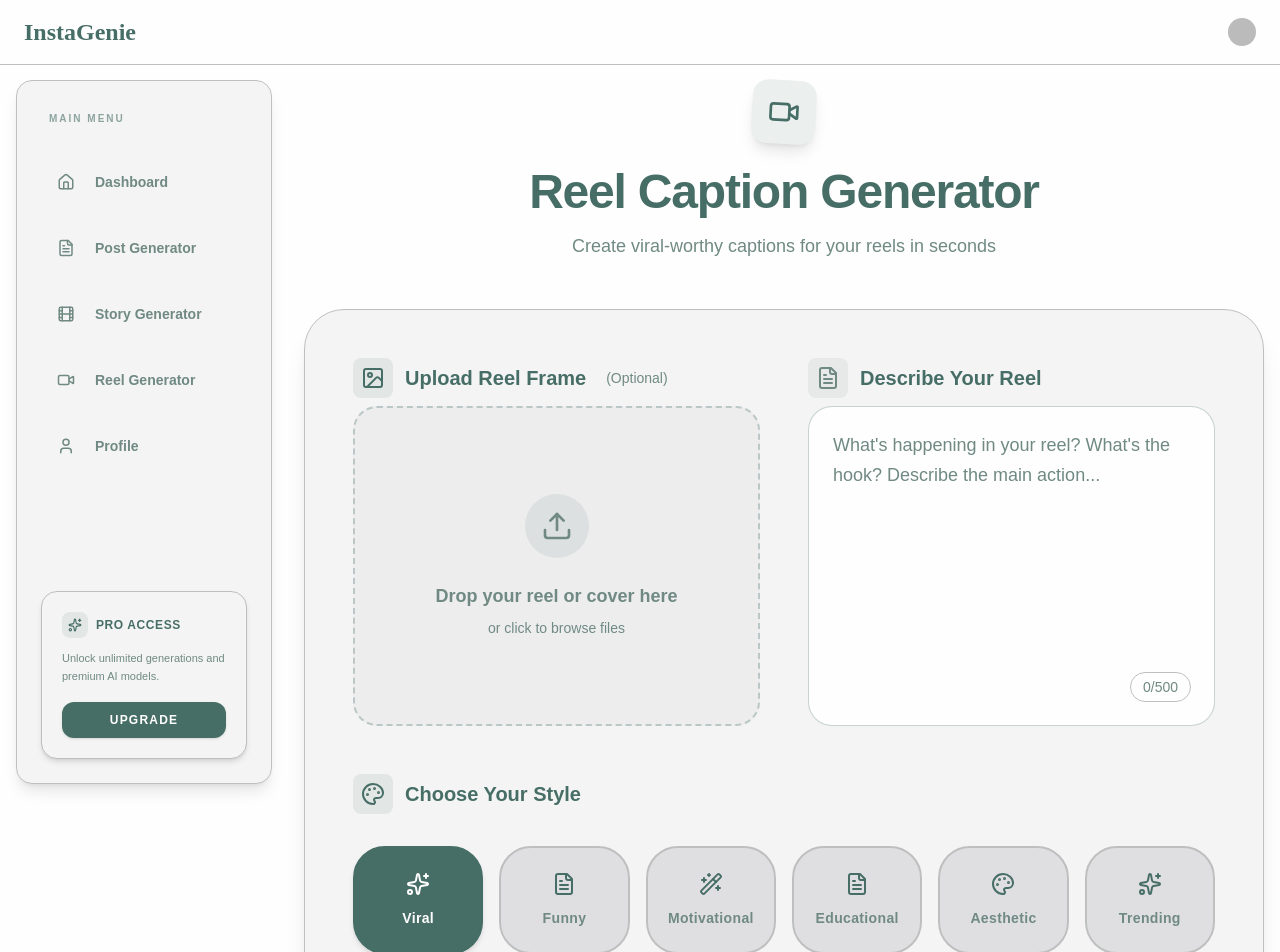
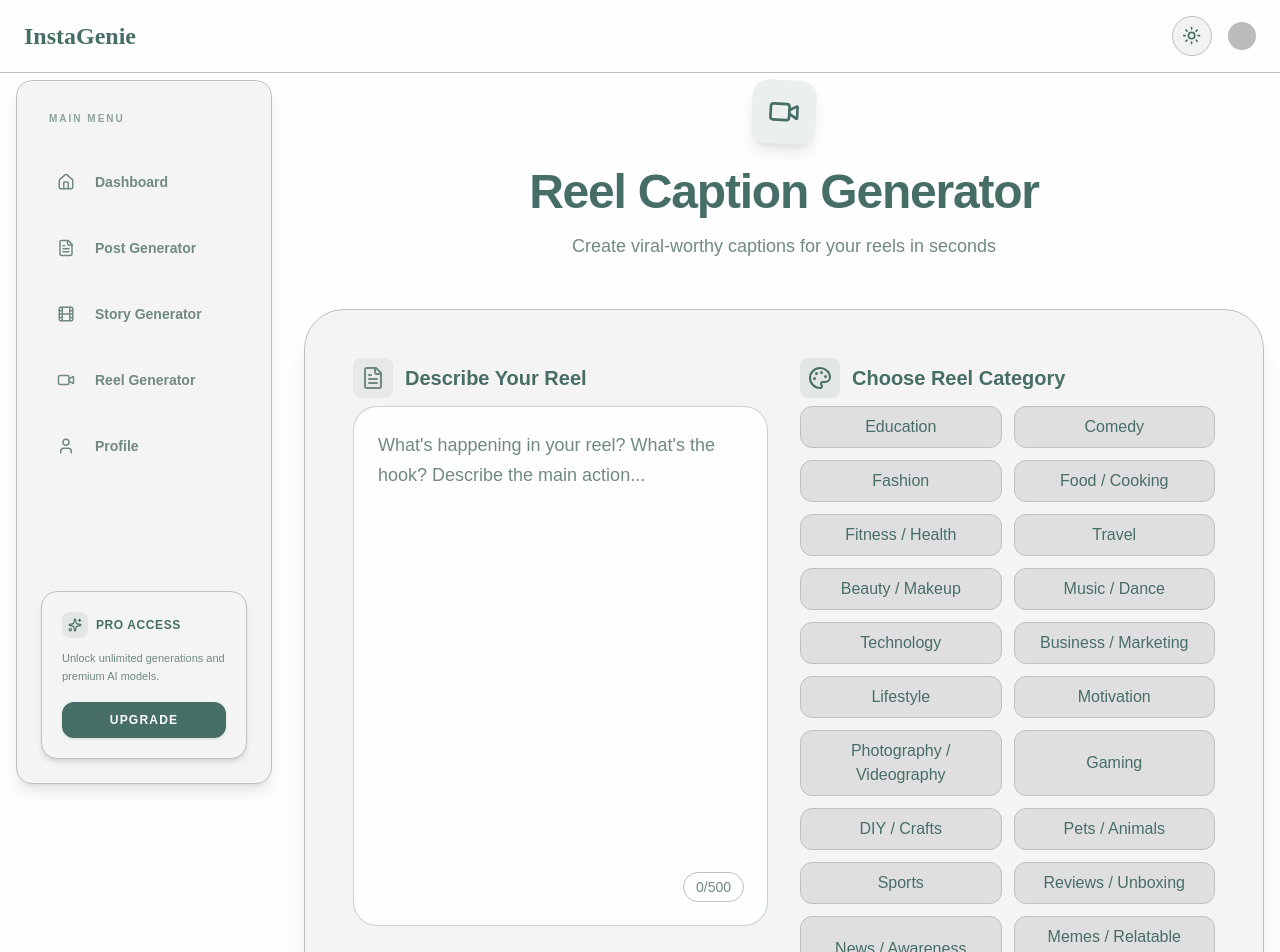
Before and after one commit to SSwanshi/InstaGenie, a Next.js app: page /dashboard/reel/caption in a window 1280 px wide. Shown: the top 952 px of the page. Built offline with nearby package versions, Linux system fonts and the light colour scheme; no server answers; sample sign-in values are in the browser's storage; some icons are missing; a web font is replaced by a local one.

Commit message:
reel caption generate functionality

```diff
--- /dev/null
+++ b/src/app/api/reels/generate-caption/route.ts
@@ -0,0 +1,81 @@
+import { NextRequest, NextResponse } from "next/server";
+import { GoogleGenerativeAI, Content } from "@google/generative-ai";
+
+const genAI = new GoogleGenerativeAI(process.env.GEMINI_API_KEY!);
+
+export async function POST(req: NextRequest) {
+  try {
+    const { category, description, style } = await req.json();
+
+    if (!description) {
+      return NextResponse.json(
+        { error: "Description is required." },
+        { status: 400 },
+      );
+    }
+    if (!category) {
+      return NextResponse.json(
+        { error: "Cateogy is not selected." },
+        { status: 400 },
+      );
+    }
+    if (!style) {
+      return NextResponse.json(
+        { error: "Style is not selected." },
+        { status: 400 },
+      );
+    }
+    const model = genAI.getGenerativeModel({
+      model: "gemini-2.5-flash-lite",
+    });
+
+    const systemPrompt = `
+You are a professional Instagram Reels content creator.
+
+Rules:
+- Sound natural and human, not like AI
+- Write a short, catchy caption for a reel
+- Max 120 characters
+- Start with a strong hook if possible
+- Use at most 2 emojis
+- Do NOT use hashtags
+- Avoid generic phrases like "living my best life"
+
+Context:
+Reel Category: ${category}
+Reel Description: ${description}
+
+Tone: ${style}
+
+Write one engaging Instagram Reel caption.
+`;
+    const contents: Content[] = [
+      {
+        role: "user",
+        parts: [
+          {
+            text: systemPrompt,
+          },
+        ],
+      },
+    ];
+
+    const result = await model.generateContent({
+      contents,
+      generationConfig: {
+        temperature: 0.9,
+        maxOutputTokens: 100,
+      },
+    });
+
+    const caption = result.response.text().trim() || "No caption generated.";
+
+    return NextResponse.json({ caption });
+  } catch (error) {
+    console.error("Gemini Caption API error:", error);
+    return NextResponse.json(
+      { error: "Internal server error." },
+      { status: 500 },
+    );
+  }
+}
--- a/src/app/dashboard/_components/Dashboard_navbar.tsx
+++ b/src/app/dashboard/_components/Dashboard_navbar.tsx
@@ -3,6 +3,7 @@
 import { UserButton } from "@clerk/nextjs";
 import { Menu, X } from "lucide-react";
 import Link from "next/link";
+import { ModeToggle } from "@/components/mode-toggle";
 
 interface DashboardNavbarProps {
   isMobileMenuOpen: boolean;
@@ -30,6 +31,9 @@ export default function DashboardNavbar({
         {/* Right side - User actions */}
         <div className="flex items-center gap-4">
 
+          {/* Theme Toggle */}
+          <ModeToggle />
+
           {/* User Profile */}
           <div className="flex items-center">
             <UserButton
--- a/src/app/dashboard/reel/caption/page.tsx
+++ b/src/app/dashboard/reel/caption/page.tsx
@@ -1,8 +1,15 @@
 "use client";
 
 import { useState } from "react";
-import Image from "next/image";
-import { Upload, Image as ImageIcon, Sparkles, Copy, Check, Wand2, FileText, Palette, Video } from "lucide-react";
+import {
+  Sparkles,
+  Copy,
+  Check,
+  Wand2,
+  FileText,
+  Palette,
+  Video,
+} from "lucide-react";
 
 const tones = [
   { name: "Viral", icon: Sparkles },
@@ -10,35 +17,53 @@ const tones = [
   { name: "Motivational", icon: Wand2 },
   { name: "Educational", icon: FileText },
   { name: "Aesthetic", icon: Palette },
-    { name: "Trending", icon: Sparkles }
+  { name: "Trending", icon: Sparkles },
 ];
 
 export default function ReelCaptionPage() {
-    const [file, setFile] = useState<File | null>(null);
-    const [previewUrl, setPreviewUrl] = useState<string | null>(null);
-    const [textPrompt, setTextPrompt] = useState("");
-    const [tone, setTone] = useState("Viral");
+  const [description, setDescription] = useState("");
+  const [style, setStyle] = useState("Viral");
   const [caption, setCaption] = useState<string | null>(null);
   const [loading, setLoading] = useState(false);
   const [copied, setCopied] = useState(false);
+  const [selectedCategory, setSelectedCategory] = useState<string | null>(null);
 
-    const handleFileChange = async (e: React.ChangeEvent<HTMLInputElement>) => {
-        const file = e.target.files?.[0];
-        if (!file) return;
-
-        setFile(file);
-        setPreviewUrl(URL.createObjectURL(file));
+  const onCategorySelect = (category: string) => {
+    setSelectedCategory(category === selectedCategory ? null : category);
   };
 
   const handleGenerate = async () => {
     setLoading(true);
     setCaption(null);
 
-        // Simulate API call
-        setTimeout(() => {
-            setCaption("🚀 Can't believe this happened! Wait for the end... 😱✨ #viral #trending #reels instagram");
+    try {
+      const res = await fetch("/api/reels/generate-caption", {
+        method: "POST",
+        headers: {
+          "Content-Type": "application/json",
+        },
+        body: JSON.stringify({
+          description: description,
+          style: style,
+          category: selectedCategory,
+        }),
+      });
+
+      const data = await res.json();
+
+      if (res.ok) {
+        setCaption(data.caption);
+      } else {
+        console.error(data.error || "API error");
+        setCaption("Failed to generate caption. Please try again.");
+      }
       setLoading(false);
-        }, 2000);
+    } catch (error) {
+      console.error("Request failed:", error);
+      setCaption("Something went wrong.");
+    }
+
+    setLoading(false);
   };
 
   const copyToClipboard = async () => {
@@ -68,78 +93,67 @@ export default function ReelCaptionPage() {
         {/* Main Content */}
         <div className="bg-card rounded-[2.5rem] border border-border shadow-xl overflow-hidden mb-12">
           <div className="p-8 md:p-12 space-y-12">
-
-                        {/* Upload and Text Input Section */}
-                        <div className="grid lg:grid-cols-2 gap-12">
-
-                            {/* Image/Video Upload */}
-                            <div className="space-y-4">
-                                <label className="flex items-center gap-3 text-xl font-bold text-foreground mb-2">
-                                    <div className="p-2 bg-primary/10 rounded-lg">
-                                        <ImageIcon className="w-6 h-6 text-primary" />
-                                    </div>
-                                    Upload Reel Frame <span className="text-sm font-normal text-muted-foreground ml-2">(Optional)</span>
-                                </label>
-
-                                <div className="relative group">
-                                    <input
-                                        type="file"
-                                        accept="image/*,video/*"
-                                        onChange={handleFileChange}
-                                        className="hidden"
-                                        id="file-upload"
-                                    />
-                                    <label
-                                        htmlFor="file-upload"
-                                        className="cursor-pointer block w-full h-80 border-2 border-dashed border-primary/30 rounded-3xl hover:border-primary/60 transition-all duration-500 bg-muted/30 hover:bg-primary/5 relative overflow-hidden"
-                                    >
-                                        {previewUrl ? (
-                                            <div className="relative w-full h-full">
-                                                <Image
-                                                    src={previewUrl}
-                                                    alt="Preview"
-                                                    fill
-                                                    className="object-cover transition-transform duration-700 group-hover:scale-105"
-                                                />
-                                                <div className="absolute inset-0 bg-gradient-to-t from-background via-transparent to-transparent opacity-60" />
-                                                <div className="absolute inset-0 flex items-center justify-center opacity-0 group-hover:opacity-100 transition-opacity duration-300">
-                                                    <div className="bg-background/80 backdrop-blur-md px-6 py-3 rounded-full border border-border text-foreground font-medium">
-                                                        Change File
-                                                    </div>
-                                                </div>
-                                            </div>
-                                        ) : (
-                                            <div className="flex flex-col items-center justify-center h-full text-muted-foreground group-hover:text-primary transition-all duration-500">
-                                                <div className="w-16 h-16 bg-primary/10 rounded-full flex items-center justify-center mb-6 group-hover:scale-110 group-hover:bg-primary/20 transition-all duration-500">
-                                                    <Upload className="w-8 h-8" />
-                                                </div>
-                                                <p className="text-lg font-semibold mb-2">Drop your reel or cover here</p>
-                                                <p className="text-sm text-muted-foreground">or click to browse files</p>
-                                            </div>
-                                        )}
-                                    </label>
-                                </div>
-                            </div>
-
+            <div className="flex flex-col md:flex-row md:space-x-8 space-y-8 md:space-y-0">
               {/* Text Context */}
-                            <div className="space-y-4">
+              <div className="flex-1 space-y-4">
                 <label className="flex items-center gap-3 text-xl font-bold text-foreground mb-2">
                   <div className="p-2 bg-secondary/10 rounded-lg">
                     <FileText className="w-6 h-6 text-secondary" />
                   </div>
                   Describe Your Reel
                 </label>
-
-                                <div className="relative h-80">
+                <div className="relative h-130">
                   <textarea
                     placeholder="What's happening in your reel? What's the hook? Describe the main action..."
-                                        value={textPrompt}
-                                        onChange={(e) => setTextPrompt(e.target.value)}
+                    value={description}
+                    onChange={(e) => setDescription(e.target.value)}
                     className="w-full h-full bg-background text-foreground p-6 rounded-3xl border border-primary/30 focus:border-primary focus:ring-4 focus:ring-primary/10 resize-none placeholder:text-muted-foreground transition-all duration-500 text-lg leading-relaxed"
                   />
                   <div className="absolute bottom-6 right-6 px-3 py-1 bg-background/80 rounded-full border border-border text-sm text-muted-foreground">
-                                        {textPrompt.length}/500
+                    {description.length}/500
                   </div>
+                </div>
+              </div>
+
+              {/* Reel Category Selection */}
+              <div className="flex-1 space-y-4">
+                <label className="flex items-center gap-3 text-xl font-bold text-foreground mb-2">
+                  <div className="p-2 bg-primary/10 rounded-lg">
+                    <Palette className="w-6 h-6 text-primary" />
+                  </div>
+                  Choose Reel Category
+                </label>
+                <div className="grid grid-cols-1 sm:grid-cols-2 md:grid-cols-1 lg:grid-cols-2 gap-3">
+                  {[
+                    "Education",
+                    "Comedy",
+                    "Fashion",
+                    "Food / Cooking",
+                    "Fitness / Health",
+                    "Travel",
+                    "Beauty / Makeup",
+                    "Music / Dance",
+                    "Technology",
+                    "Business / Marketing",
+                    "Lifestyle",
+                    "Motivation",
+                    "Photography / Videography",
+                    "Gaming",
+                    "DIY / Crafts",
+                    "Pets / Animals",
+                    "Sports",
+                    "Reviews / Unboxing",
+                    "News / Awareness",
+                    "Memes / Relatable Content",
+                  ].map((category) => (
+                    <button
+                      key={category}
+                      className={`reel-category-btn${selectedCategory === category ? " selected" : ""}`}
+                      onClick={() => onCategorySelect(category)}
+                    >
+                      {category}
+                    </button>
+                  ))}
                 </div>
               </div>
             </div>
@@ -159,15 +173,20 @@ export default function ReelCaptionPage() {
                   return (
                     <button
                       key={t.name}
-                                            onClick={() => setTone(t.name)}
-                                            className={`group relative p-6 rounded-[2rem] border-2 transition-all duration-500 ${tone === t.name
+                      onClick={() => setStyle(t.name)}
+                      className={`group relative p-6 rounded-[2rem] border-2 transition-all duration-500 ${
+                        style === t.name
                           ? "bg-primary border-primary text-primary-foreground shadow-md"
                           : "bg-muted border-border text-muted-foreground hover:border-primary/40 hover:bg-primary/5 hover:text-foreground"
                       }`}
                     >
                       <div className="flex flex-col items-center gap-3 relative z-10 transition-transform duration-300 group-active:scale-95">
-                                                <IconComponent className={`w-6 h-6 ${tone === t.name ? "text-primary-foreground" : "text-primary"}`} />
-                                                <span className="font-bold text-sm tracking-wide">{t.name}</span>
+                        <IconComponent
+                          className={`w-6 h-6 ${style === t.name ? "text-primary-foreground" : "text-primary"}`}
+                        />
+                        <span className="font-bold text-sm tracking-wide">
+                          {t.name}
+                        </span>
                       </div>
                     </button>
                   );
@@ -179,7 +198,7 @@ export default function ReelCaptionPage() {
             <div className="flex justify-center pt-8">
               <button
                 onClick={handleGenerate}
-                                disabled={loading || (!textPrompt && !file)}
+                disabled={loading || !description || !selectedCategory || !style}
                 className="group relative px-12 py-5 bg-primary text-primary-foreground font-bold text-lg rounded-[2rem] hover:opacity-90 transition-all duration-500 disabled:opacity-50 disabled:cursor-not-allowed shadow-lg hover:shadow-xl hover:scale-105 active:scale-95 overflow-hidden"
               >
                 <div className="flex items-center justify-center gap-3">
@@ -191,7 +210,9 @@ export default function ReelCaptionPage() {
                   ) : (
                     <>
                       <Sparkles className="w-6 h-6 animate-pulse" />
-                                            <span className="tracking-wide text-3xl">Generate Caption</span>
+                      <span className="tracking-wide text-3xl">
+                        Generate Caption
+                      </span>
                     </>
                   )}
                 </div>
@@ -209,8 +230,12 @@ export default function ReelCaptionPage() {
                       <Sparkles className="w-5 h-5 text-primary" />
                     </div>
                     <div>
-                                            <h3 className="text-2xl font-bold text-foreground">Your Reel Caption</h3>
-                                            <p className="text-sm text-muted-foreground">Optimized for engagement</p>
+                      <h3 className="text-2xl font-bold text-foreground">
+                        Your Reel Caption
+                      </h3>
+                      <p className="text-sm text-muted-foreground">
+                        Optimized for engagement
+                      </p>
                     </div>
                   </div>
 
@@ -233,12 +258,14 @@ export default function ReelCaptionPage() {
                 </div>
 
                 <div className="bg-background rounded-3xl p-8 border border-border relative group">
-                                    <p className="text-foreground leading-relaxed text-xl md:text-2xl font-medium">{caption}</p>
+                  <p className="text-foreground leading-relaxed text-xl md:text-2xl font-medium">
+                    {caption}
+                  </p>
                 </div>
 
                 <div className="flex flex-wrap gap-3 mt-8">
                   <span className="px-5 py-2 bg-primary/10 text-primary rounded-full text-sm font-bold border border-primary/10">
-                                        {tone} Style
+                    {style} Style
                   </span>
                   <span className="px-5 py-2 bg-secondary/10 text-secondary rounded-full text-sm font-bold border border-secondary/10">
                     Hashtags Included
--- a/src/app/globals.css
+++ b/src/app/globals.css
@@ -115,6 +115,41 @@ body {
   transition: background-color 0.3s ease, color 0.3s ease;
 }
 
+/* Reel Category Button Styles */
+.reel-category-btn {
+  transition: all 0.3s;
+  border-radius: 0.75rem;
+  border: 1px solid var(--border);
+  background: var(--muted);
+  color: var(--foreground);
+  font-weight: 500;
+  padding: 0.5rem 1rem;
+  cursor: pointer;
+}
+.reel-category-btn:hover:not(.selected) {
+  background: var(--primary);
+  color: var(--primary-foreground);
+  border-color: var(--primary);
+}
+.reel-category-btn.selected {
+  background: var(--primary);
+  color: var(--primary-foreground);
+  border-color: var(--primary);
+  box-shadow: 0 0 0 2px var(--ring);
+}
+
+.dark .reel-category-btn {
+  background: var(--muted);
+  color: var(--foreground);
+  border: 1px solid var(--border);
+}
+.dark .reel-category-btn.selected {
+  background: var(--primary);
+  color: var(--primary-foreground);
+  border-color: var(--primary);
+  box-shadow: 0 0 0 2px var(--ring);
+}
+
 .instagenie-logo {
   font-family: "Edu NSW ACT Cursive", cursive;
   font-optical-sizing: auto;
--- a/src/components/mode-toggle.tsx
+++ b/src/components/mode-toggle.tsx
@@ -10,11 +10,11 @@ export function ModeToggle() {
     return (
         <button
             onClick={() => setTheme(theme === "dark" ? "light" : "dark")}
-            className="rounded-full p-2 bg-secondary text-secondary-foreground hover:bg-secondary/80 transition-all border border-input"
+            className="relative rounded-full p-2 bg-secondary/10 text-primary hover:bg-secondary/20 transition-all border border-border flex items-center justify-center w-10 h-10"
             aria-label="Toggle theme"
         >
             <Sun className="h-[1.2rem] w-[1.2rem] rotate-0 scale-100 transition-all dark:-rotate-90 dark:scale-0" />
-            <Moon className="absolute h-[1.2rem] w-[1.2rem] rotate-90 scale-0 transition-all dark:rotate-0 dark:scale-100 top-2" />
+            <Moon className="absolute h-[1.2rem] w-[1.2rem] rotate-90 scale-0 transition-all dark:rotate-0 dark:scale-100" />
             <span className="sr-only">Toggle theme</span>
         </button>
     );
```
Also changed, not shown: src/app/api/reels/generate-audio/route.ts (added). Lines whose indentation alone changed are shown as unchanged.
